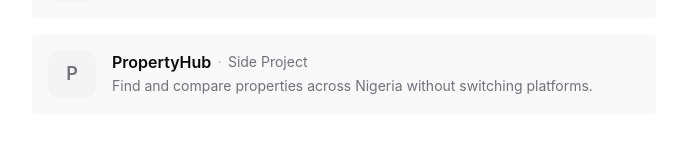
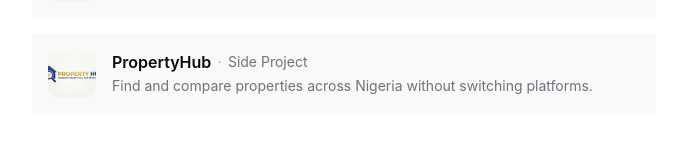
Before and after one commit to Kingovie/portfolio-tailwind, a Next.js app: page / in a window 1280 px wide. Shown: the part 642-790 px from the top of the page, without its empty margins (296-974 px from the left). Built offline with nearby package versions, Linux system fonts and the light colour scheme.

Commit message:
add PropertyHub logo image

```diff
--- a/app/page.tsx
+++ b/app/page.tsx
@@ -25,7 +25,7 @@ const portfolioData = {
   },
   featured: [
     { name: "Startsmart", role: "Side Project", description: "Know if your business idea is worth starting.", url: "#" },
-    { name: "PropertyHub", role: "Side Project", description: "Find and compare properties across Nigeria without switching platforms.", url: "#" }
+    { name: "PropertyHub", role: "Side Project", description: "Find and compare properties across Nigeria without switching platforms.", url: "#", image: "/propertyhub-logo.png" }
   ],
   projects: [
     { name: "BringGoods", category: "Mobile App", description: "A hyperlocal e-commerce platform that delivers fresh food in under 30 minutes across Lagos, Nigeria with a unique price negotiation feature.", slug: "bringgoods", image: "/projects/Scene-1.png" },
@@ -240,8 +240,12 @@ export default function Portfolio() {
               href={project.url}
               className="flex items-start gap-3 sm:gap-4 p-3 sm:p-4 rounded-lg bg-secondary/50 hover:bg-secondary/80 transition-all duration-200 group"
             >
-              <div className="w-10 h-10 sm:w-12 sm:h-12 rounded-xl bg-secondary shrink-0 flex items-center justify-center text-base sm:text-lg font-semibold text-muted-foreground">
-                {project.name[0]}
+              <div className="w-10 h-10 sm:w-12 sm:h-12 rounded-xl bg-secondary shrink-0 flex items-center justify-center text-base sm:text-lg font-semibold text-muted-foreground overflow-hidden">
+                {project.image ? (
+                  <Image src={project.image} alt={project.name} width={48} height={48} className="object-cover w-full h-full" />
+                ) : (
+                  project.name[0]
+                )}
               </div>
               <div className="flex-1 min-w-0">
                 <div className="flex items-center gap-1.5 flex-wrap">
```
Also changed, not shown: public/propertyhub-logo.png (added).
